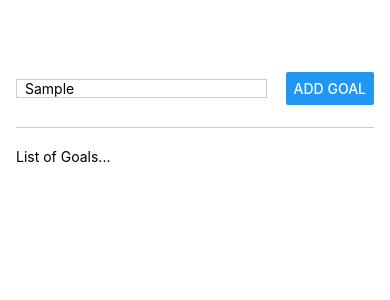
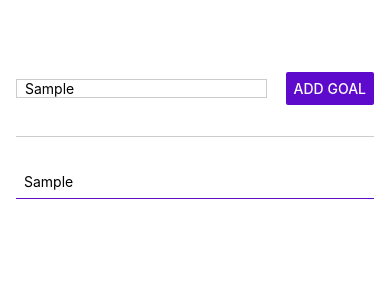
Before and after one commit to Vicviral/Hello-React-, a React Native app: screen / in a window 390 px wide. Both pictures are taken after typing "Sample" into the empty fields and a click on the button "ADD GOAL". Shown: the top 300 px of the page. Built offline with nearby package versions, Linux system fonts and the light colour scheme.

Commit message:
Learn about States/List/ScrollView/Spread Operator

```diff
--- a/App.js
+++ b/App.js
@@ -1,15 +1,44 @@
-import { StyleSheet, Text, View, Button, TextInput } from "react-native";
+import { useState } from "react";
+import {
+  StyleSheet,
+  Text,
+  View,
+  Button,
+  TextInput,
+  ScrollView,
+} from "react-native";
 
 export default function App() {
+  const [enteredGoalText, setEnteredGoalText] = useState("");
+  const [goals, setGoals] = useState([]);
+
+  function getUserGoalInput(enteredText) {
+    setEnteredGoalText(enteredText);
+  }
+
+  function addUserGoal() {
+    setGoals((previousGoals) => [...previousGoals, enteredGoalText]);
+    console.log(setGoals);
+  }
+
   return (
     <View style={styles.appContainer}>
       <View style={styles.goalsInputContainer}>
-        <TextInput style={styles.primaryTextInput} />
-        <Button title="Add Goal" />
+        <TextInput
+          style={styles.primaryTextInput}
+          onChangeText={getUserGoalInput}
+        />
+        <Button title="Add Goal" color="#5e0acc" onPress={addUserGoal} />
       </View>
 
       <View style={styles.goalsContainer}>
-        <Text>List of Goals...</Text>
+        <ScrollView>
+          {goals.map((goal) => (
+            <View key={goal} style={styles.goalItem}>
+              <Text style={styles.goalText}>{goal}</Text>
+            </View>
+          ))}
+        </ScrollView>
       </View>
     </View>
   );
@@ -22,16 +51,6 @@ const styles = StyleSheet.create({
     flex: 1,
   },
 
-  goalsInputContainer: {
-    flexDirection: "row",
-    justifyContent: "space-between",
-    alignItems: "center",
-    borderBottomColor: "#cccccc",
-    borderBottomWidth: 1,
-    marginBottom: 20,
-    flex: 1,
-  },
-
   primaryTextInput: {
     borderColor: "#cccccc",
     borderWidth: 1,
@@ -39,7 +58,29 @@ const styles = StyleSheet.create({
     paddingHorizontal: 8,
   },
 
+  goalsInputContainer: {
+    flexDirection: "row",
+    justifyContent: "space-between",
+    alignItems: "center",
+    borderBottomColor: "#cccccc",
+    paddingBottom: 10,
+    borderBottomWidth: 1,
+    marginBottom: 20,
+    flex: 1,
+  },
+
   goalsContainer: {
     flex: 9,
   },
+
+  goalItem: {
+    marginTop: 8,
+    padding: 8,
+    borderBottomColor: "#5e0acc",
+    borderBottomWidth: 1,
+  },
+
+  goalText: {
+    color: "black",
+  },
 });
```
